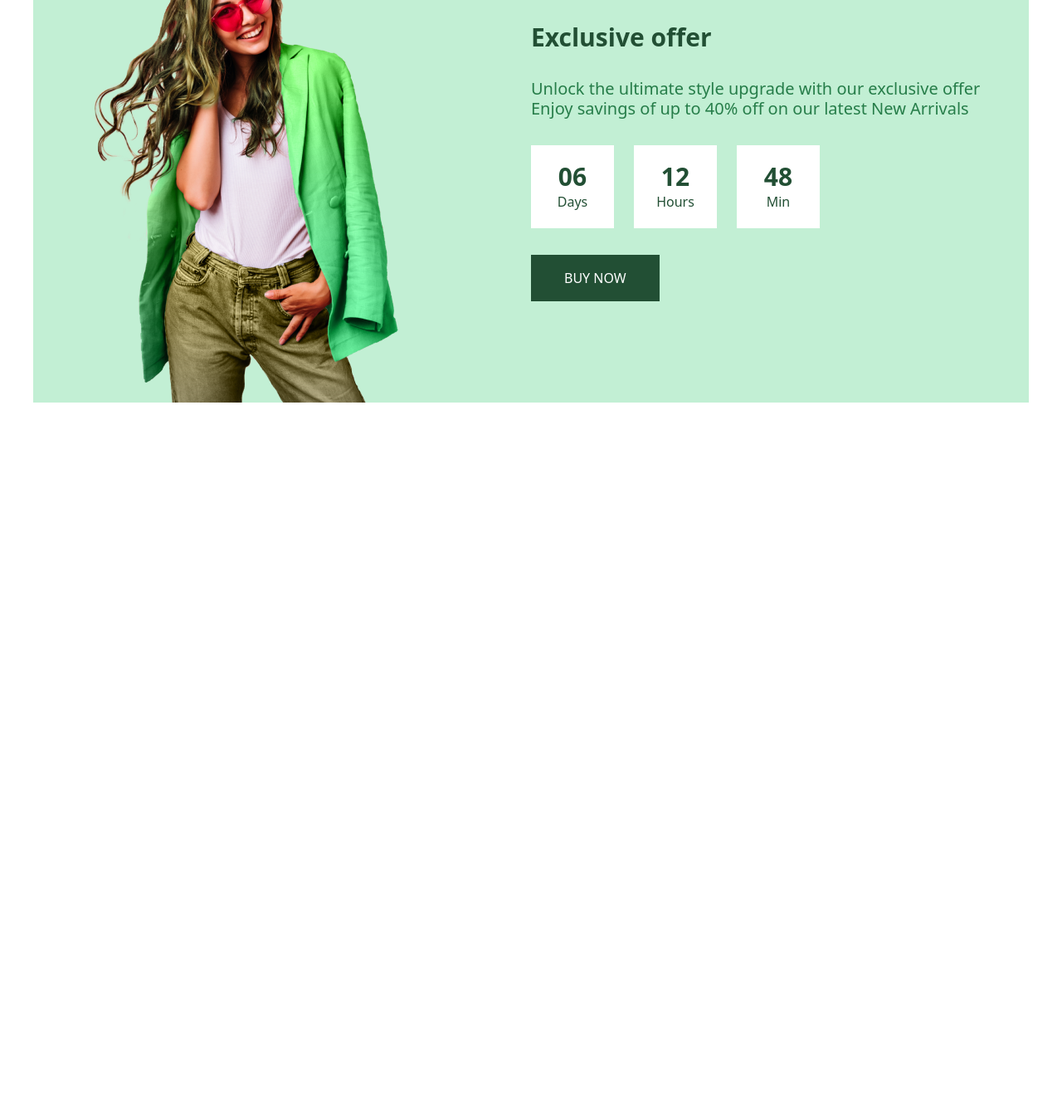
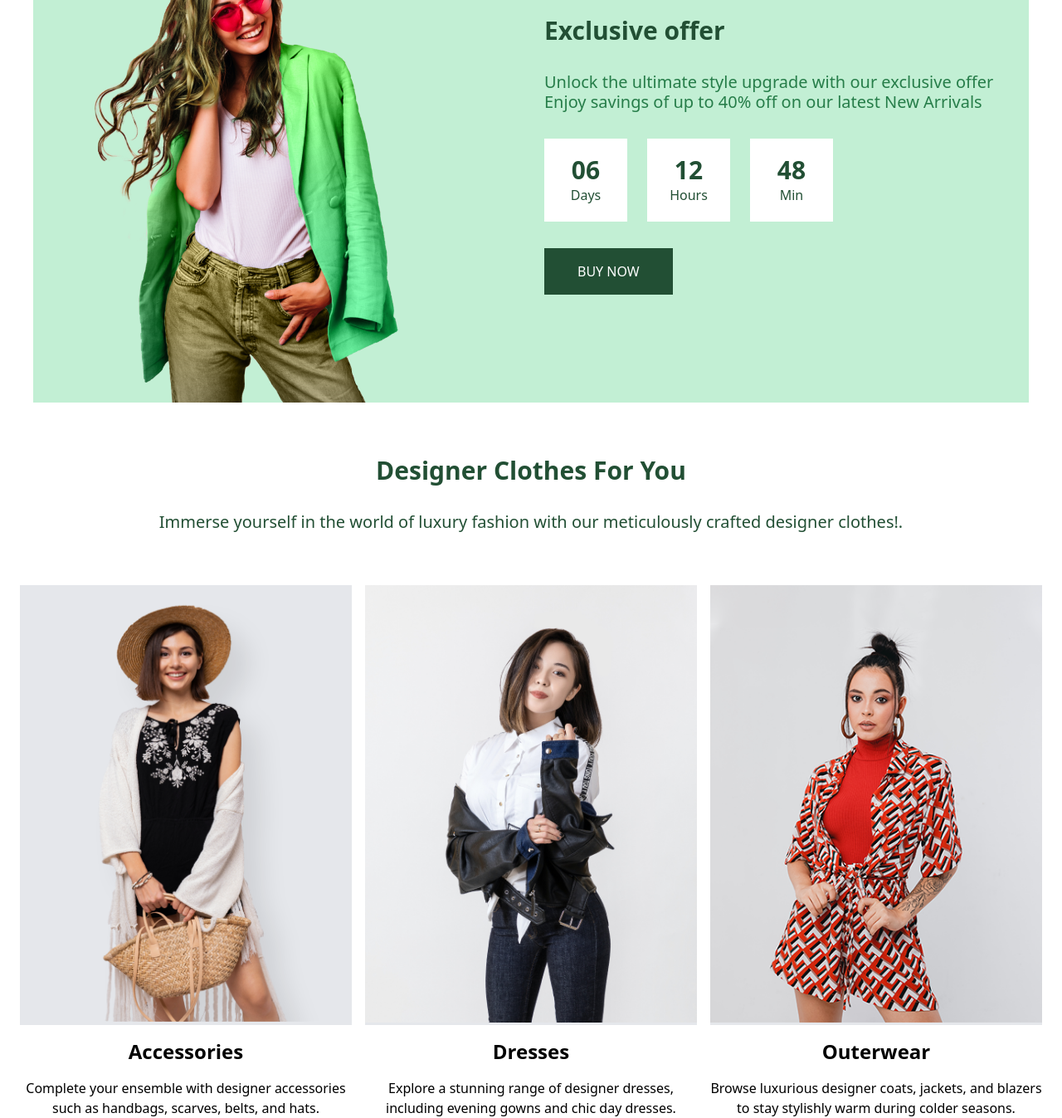
Before and after one commit to engMaya22/Fashion-Template, a website: page index.html in a window 1280 px wide. Shown: the part 2509-3856 px from the top of the page at 83% size. Before the commit the page ends 2994 px from the top, so only its background shows below. Drawn offline with Linux system fonts and the light colour scheme.

Commit message:
add designer section

```diff
--- a/index.html
+++ b/index.html
@@ -279,7 +279,7 @@
                 <div class="w-1/2  ">
                     <img src="./img/offer.png" alt="" class="object-fit">
                 </div>
-                <div class="w-1/2 space-y-8 pt-4 ">
+                <div class="w-1/2 space-y-8 p-4 ">
                     <h2 class="section__title "> Exclusive offer</h2>
                     <p class="paragraph ">
                         Unlock the ultimate style upgrade with our exclusive offer Enjoy savings of up to 40% off on our
@@ -303,7 +303,7 @@
                         </div>
                     </div>
 
-                    <a href="" class="px-10 py-4 bg-greenColor text-white inline-block">BUY NOW</a>
+                    <a href="" class="px-10 py-4 bg-greenColor text-white inline-block ">BUY NOW</a>
 
 
 
@@ -311,6 +311,44 @@
                 </div>
 
             </div>
+        </section>
+
+        <section id="design">
+             <div class="container mx-auto pt-16 space-y-16">
+                <div class="mx-auto text-center">
+                    <h2 class="section__title ">Designer Clothes For You</h2>
+                    <p class="subTitle pt-8">Immerse yourself in the world of luxury fashion with our meticulously crafted designer clothes!.</p>
+                </div>
+                <div class="grid grid-cols-1 md:grid-cols-2 lg:grid-cols-3 gap-4 ">
+                    <div class=" items-center flex flex-col space-y-4  ">
+                        <div class="w-[400px] h-[530px] bg-gray-200">
+                            <img src="./img/design1.png" alt="test" class="object-fit">
+                        </div>
+                         <h3 class="font-semibold text-2xl" >Accessories</h3>
+                         <p class="text-center">Complete your ensemble with designer accessories such as handbags, scarves, belts, and hats.</p>
+
+                    </div>
+                    <div class=" items-center flex flex-col space-y-4">
+                        <div class="w-[400px] h-[530px] bg-gray-200">
+                            <img src="./img/design2.png" alt="" class="object-fit">
+                        </div>
+                         <h3 class="font-semibold text-2xl">Dresses</h3>
+                         <p class="text-center">Explore a stunning range of designer dresses, including evening gowns and chic day dresses.</p>
+
+                    </div>
+                    <div class=" items-center flex flex-col space-y-4">
+                        <div class="w-[400px] h-[530px] bg-gray-200">
+                            <img src="./img/design3.png" alt="" class="object-fit">
+                        </div>
+                         <h3 class="font-semibold text-2xl">Outerwear</h3>
+                         <p class="text-center">Browse luxurious designer coats, jackets, and blazers to stay stylishly warm during colder seasons.</p>
+
+                    </div>
+
+                </div>
+
+
+             </div>
         </section>
 
     </main>
```
Also changed, not shown: css/main.css, img/Exclusive offer.png (added), img/design1.png (added), img/design2.png (added), img/design3.png (added).
